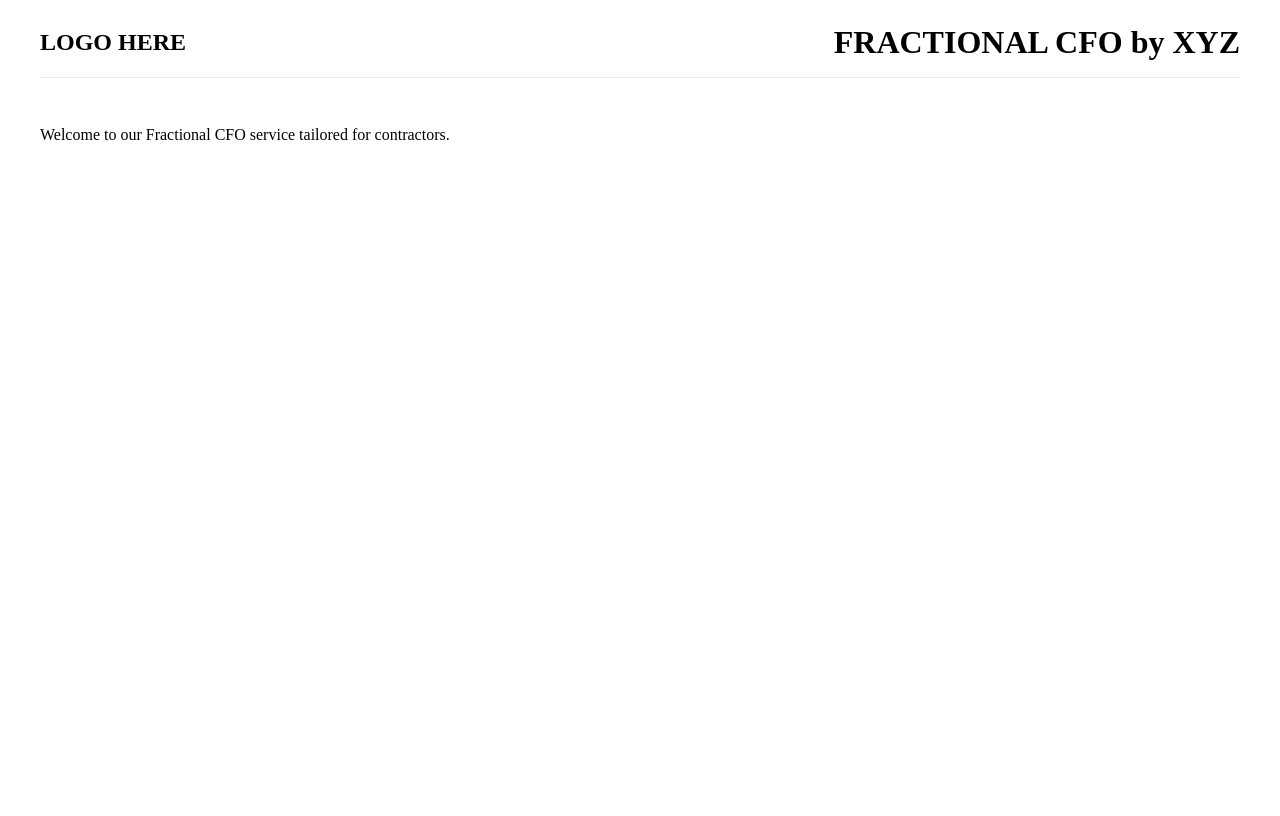
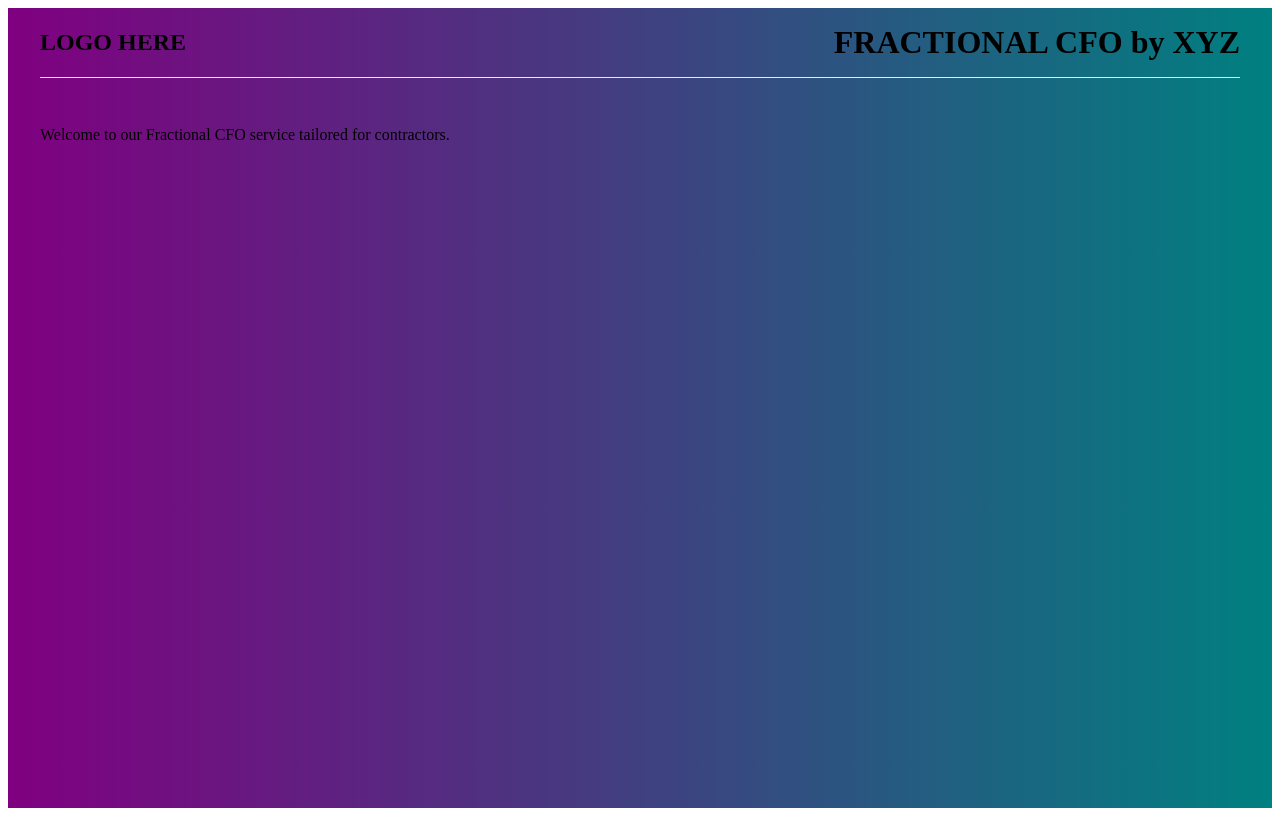
Before and after one commit to MetaCapFin/FractionalCFO, a Next.js app: page / in a window 1280 px wide. Built offline with nearby package versions, Linux system fonts and the light colour scheme.

Commit message:
Update Home.module.css

```diff
--- a/styles/Home.module.css
+++ b/styles/Home.module.css
@@ -1,5 +1,7 @@
 .container {
   padding: 0 2rem;
+  background: linear-gradient(to right, purple, teal);
+  min-height: 100vh; /* Ensure it covers the full viewport height */
 }
 
 .header {
```
